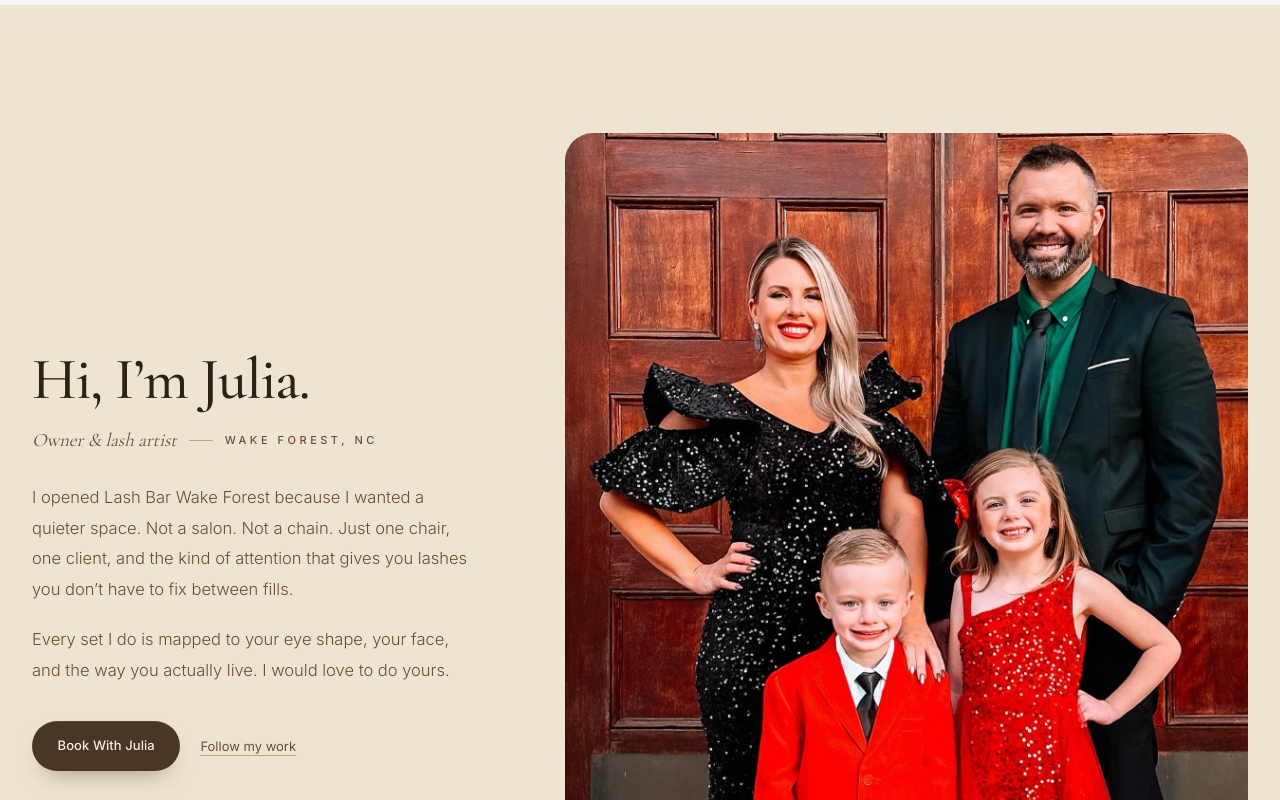
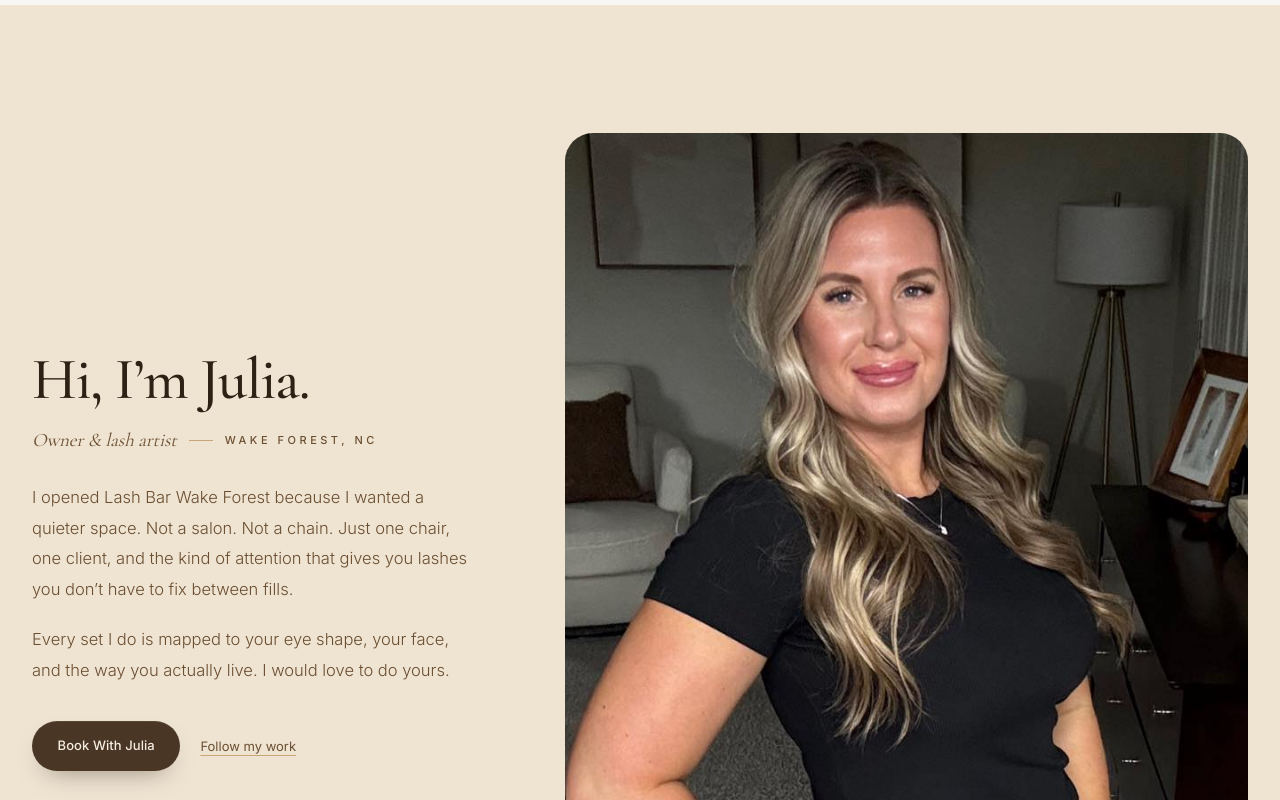
Before and after one commit to Kspratt12/lash-bar-wake-forest, a Next.js app: page / in a window 1280 px wide. Shown: the part 1820-2620 px from the top of the page. Built offline with nearby package versions, Linux system fonts and the light colour scheme.

Commit message:
Swap About portrait to pic-2-ross, bump image quality to 95

```diff
--- a/components/sections/Owner.tsx
+++ b/components/sections/Owner.tsx
@@ -55,10 +55,11 @@ export default function Owner() {
           <div className="relative">
             <div className="relative aspect-[4/5] w-full rounded-[28px] overflow-hidden">
               <Image
-                src="/images/Julia-Ross.png"
+                src="/images/pic-2-ross.png"
                 alt="Julia, owner and lash artist at Lash Bar Wake Forest"
                 fill
                 sizes="(max-width: 1024px) 100vw, 720px"
+                quality={95}
                 className="object-cover"
               />
             </div>
```
Also changed, not shown: public/images/pic-2-ross.png (added).
